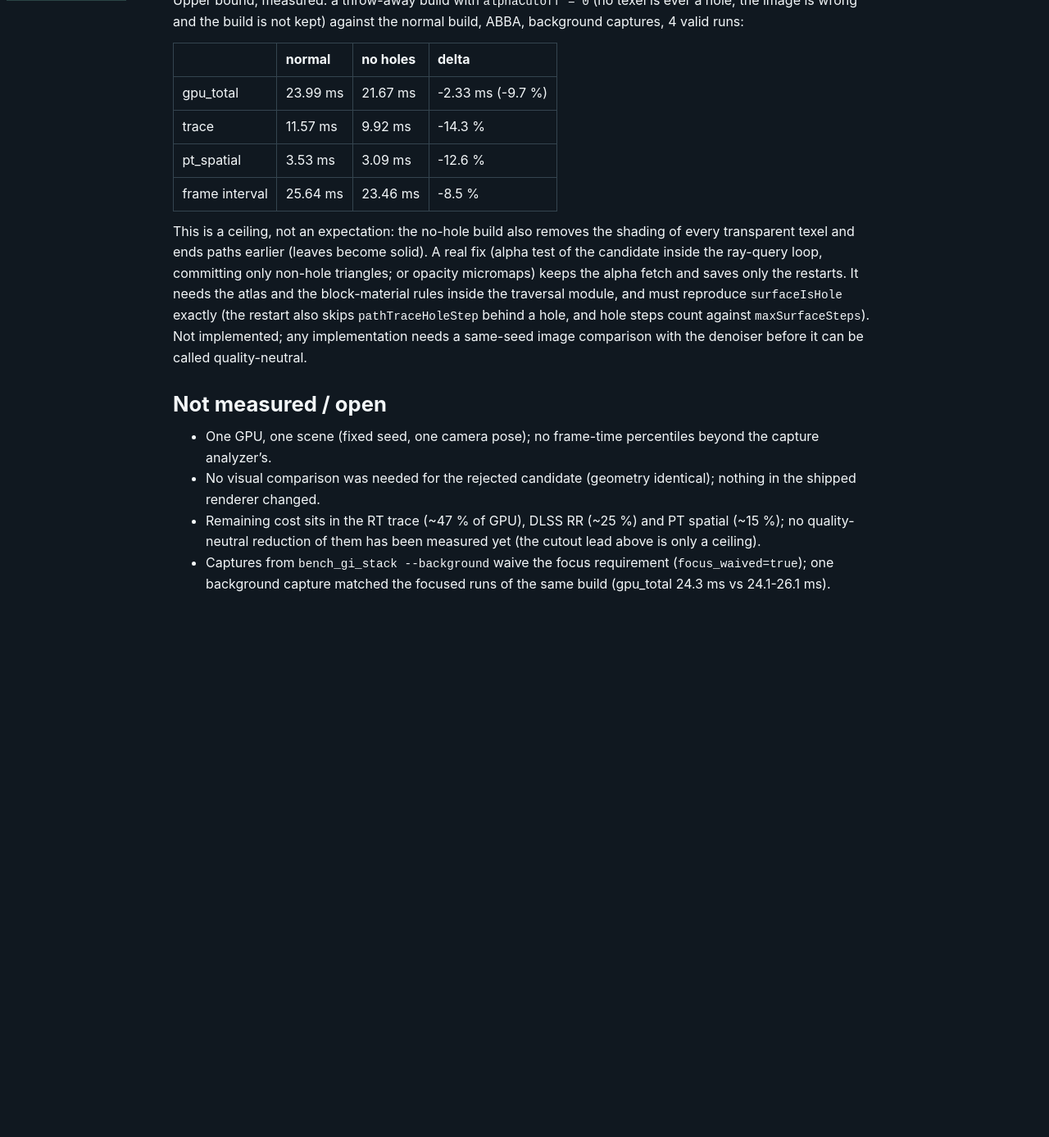
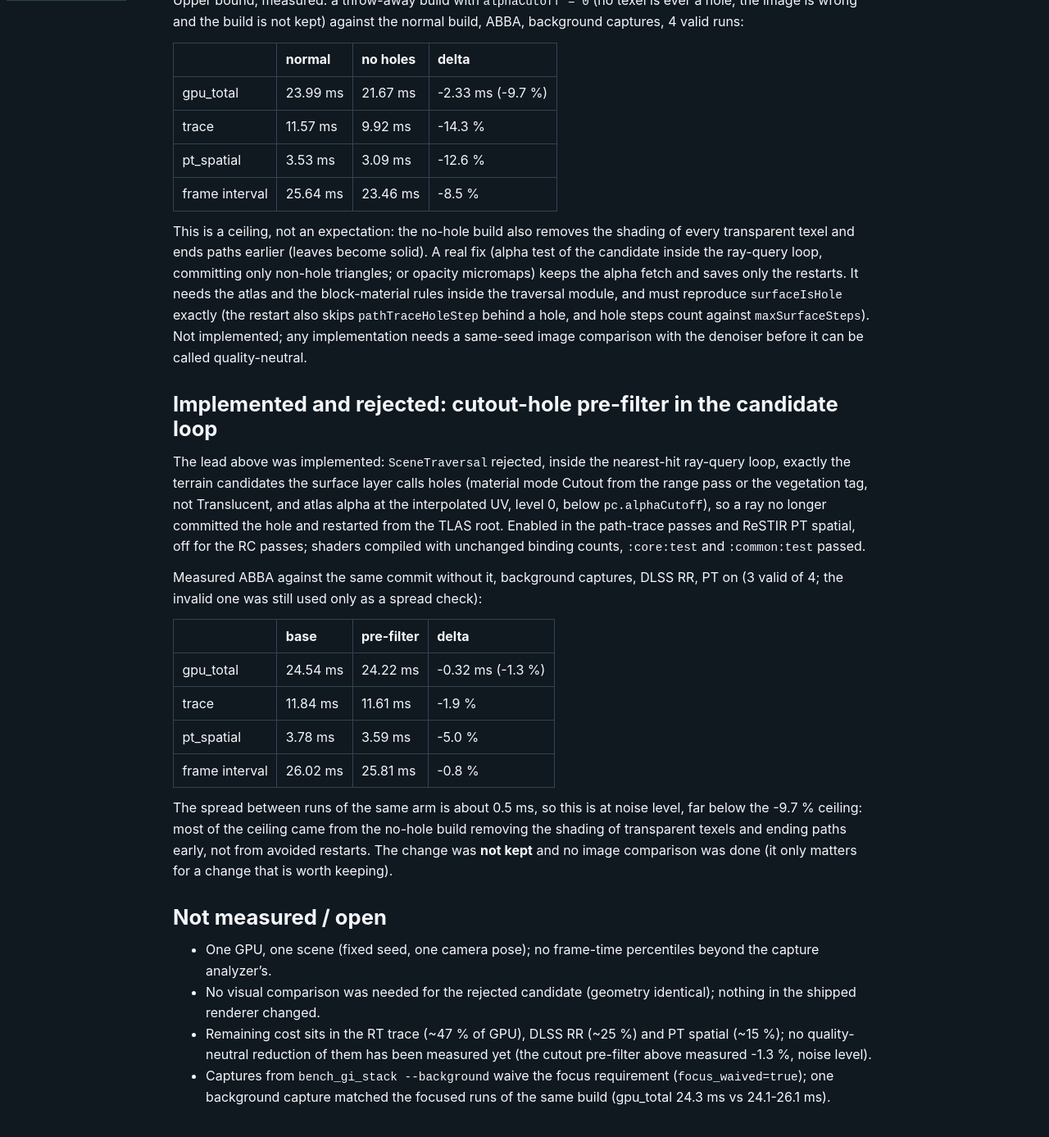
Before and after one commit to bnfe12/bedray, a Jekyll site: the page built from docs/measurements/afk_cap_20261115/FINDINGS.md, in a window 1280 px wide and 1400 px high, scrolled down 1958 px. Shown: the top 1387 px of the window at 82% size. Built offline with Jekyll 4.4.1, drawn with Linux system fonts in a browser that asks for light colours; our own code applies the rules of GitHub Pages for plain Markdown files; before the commit the page ends 2731 px from its top, so only the background shows below that.

Commit message:
docs(measurements): cutout-hole pre-filter implemented, measured -1.3 % gpu_total (noise), not kept
Co-Authored-By: Claude Sonnet 5.5 <noreply@anthropic.com>

```diff
--- a/docs/measurements/afk_cap_20261115/FINDINGS.md
+++ b/docs/measurements/afk_cap_20261115/FINDINGS.md
@@ -75,11 +75,33 @@ rules inside the traversal module, and must reproduce `surfaceIsHole` exactly (t
 a hole, and hole steps count against `maxSurfaceSteps`). Not implemented; any implementation needs a same-seed image comparison
 with the denoiser before it can be called quality-neutral.
 
+## Implemented and rejected: cutout-hole pre-filter in the candidate loop
+
+The lead above was implemented: `SceneTraversal` rejected, inside the nearest-hit ray-query loop, exactly the terrain candidates
+the surface layer calls holes (material mode Cutout from the range pass or the vegetation tag, not Translucent, and atlas alpha
+at the interpolated UV, level 0, below `pc.alphaCutoff`), so a ray no longer committed the hole and restarted from the TLAS root.
+Enabled in the path-trace passes and ReSTIR PT spatial, off for the RC passes; shaders compiled with unchanged binding counts,
+`:core:test` and `:common:test` passed.
+
+Measured ABBA against the same commit without it, background captures, DLSS RR, PT on (3 valid of 4; the invalid one was
+still used only as a spread check):
+
+| | base | pre-filter | delta |
+|---|---|---|---|
+| gpu_total | 24.54 ms | 24.22 ms | -0.32 ms (-1.3 %) |
+| trace | 11.84 ms | 11.61 ms | -1.9 % |
+| pt_spatial | 3.78 ms | 3.59 ms | -5.0 % |
+| frame interval | 26.02 ms | 25.81 ms | -0.8 % |
+
+The spread between runs of the same arm is about 0.5 ms, so this is at noise level, far below the -9.7 % ceiling: most of the
+ceiling came from the no-hole build removing the shading of transparent texels and ending paths early, not from avoided
+restarts. The change was **not kept** and no image comparison was done (it only matters for a change that is worth keeping).
+
 ## Not measured / open
 
 * One GPU, one scene (fixed seed, one camera pose); no frame-time percentiles beyond the capture analyzer's.
 * No visual comparison was needed for the rejected candidate (geometry identical); nothing in the shipped renderer changed.
 * Remaining cost sits in the RT trace (~47 % of GPU), DLSS RR (~25 %) and PT spatial (~15 %); no quality-neutral reduction of
-  them has been measured yet (the cutout lead above is only a ceiling).
+  them has been measured yet (the cutout pre-filter above measured -1.3 %, noise level).
 * Captures from `bench_gi_stack --background` waive the focus requirement (`focus_waived=true`); one background capture matched
   the focused runs of the same build (gpu_total 24.3 ms vs 24.1-26.1 ms).
```
